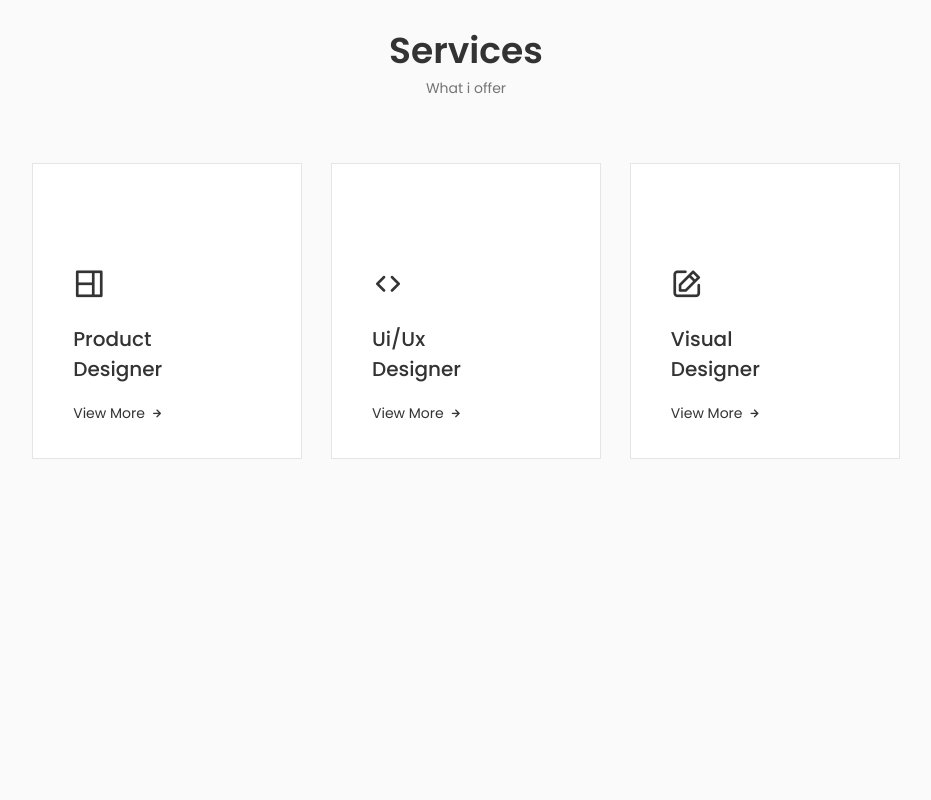
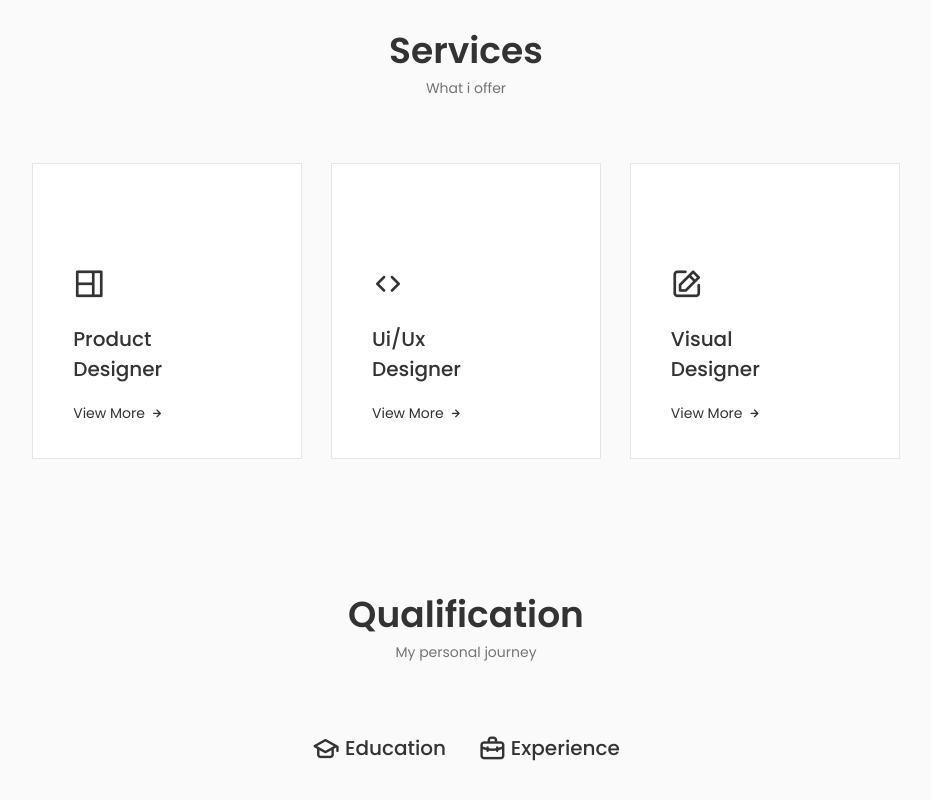
Before and after one commit to Lucas-Quiroga/my-portfolio, a React (Create React App) app: page / in a window 1280 px wide. Shown: the part 1979-2779 px from the top of the page, without its empty margins (174-1105 px from the left). Before the commit the page ends 2470 px from the top, so only its background shows below. Built offline with nearby package versions, Linux system fonts and the light colour scheme.

Commit message:
qualification me

```diff
--- a/src/App.js
+++ b/src/App.js
@@ -4,6 +4,7 @@
 import About from "./components/about/About";
 import Skills from "./components/skills/Skills";
 import Services from "./components/services/Services";
+import Qualification from "./components/qualification/Qualification";
 
 function App() {
   return (
@@ -14,6 +15,7 @@
         <About />
         <Skills />
         <Services />
+        <Qualification />
       </main>
     </div>
   );
--- /dev/null
+++ b/src/components/qualification/Qualification.jsx
@@ -0,0 +1,196 @@
+import React, { useState } from "react";
+import "./qualification.css";
+
+const Qualification = () => {
+  const [toggleState, setToggleState] = useState(0);
+
+  const toggleTab = (index) => {
+    setToggleState(index);
+  };
+  return (
+    <section className="qualification section">
+      <h2 className="section__title">Qualification</h2>
+      <span className="section__subtitle">My personal journey</span>
+
+      <div className="qualification__container container">
+        <div className="qualification__tabs">
+          <div
+            className={
+              toggleState === 1
+                ? "qualification__button qualification__active button--flex"
+                : "qualification__button button--flex"
+            }
+            onClick={() => toggleTab(1)}
+          >
+            <i className="uil uil-graduation-cap qualification__icon"></i>
+            Education
+          </div>
+
+          <div
+            className={
+              toggleState === 2
+                ? "qualification__button qualification__active button--flex"
+                : "qualification__button button--flex"
+            }
+          >
+            <i className="uil uil-briefcase-alt qualification__icon"></i>
+            Experience
+          </div>
+        </div>
+
+        <div className="qualification__sections">
+          <div
+            className={
+              toggleState === 1
+                ? "qualification__content qualification__content-active"
+                : "qualification__content"
+            }
+          >
+            <div className="qualification__data">
+              <div>
+                <h3 className="qualification__title">Web Design</h3>
+                <span className="qualification__subtitle">
+                  Argentina - On my own{" "}
+                </span>
+                <div className="qualification__calendar">
+                  <i className="uil uil-calendar-alt"></i> 2021 - Present
+                </div>
+              </div>
+              <div>
+                <span className="qualification__rounder"></span>
+                <span className="qualification__line"></span>
+              </div>
+            </div>
+
+            <div className="qualification__data">
+              <div></div>
+              <div>
+                <span className="qualification__rounder"></span>
+                <span className="qualification__line"></span>
+              </div>
+              <div>
+                <h3 className="qualification__title">Otra cosa</h3>
+                <span className="qualification__subtitle">
+                  Argentina - On my own{" "}
+                </span>
+                <div className="qualification__calendar">
+                  <i className="uil uil-calendar-alt"></i> 2021 - Present
+                </div>
+              </div>
+            </div>
+
+            <div className="qualification__data">
+              <div>
+                <h3 className="qualification__title">Web Development</h3>
+                <span className="qualification__subtitle">
+                  Argentina - On my own{" "}
+                </span>
+                <div className="qualification__calendar">
+                  <i className="uil uil-calendar-alt"></i> 2021 - Present
+                </div>
+              </div>
+              <div>
+                <span className="qualification__rounder"></span>
+                <span className="qualification__line"></span>
+              </div>
+            </div>
+
+            <div className="qualification__data">
+              <div></div>
+              <div>
+                <span className="qualification__rounder"></span>
+                <span className="qualification__line"></span>
+              </div>
+              <div>
+                <h3 className="qualification__title">UX Expert</h3>
+                <span className="qualification__subtitle">
+                  Argentina - On my own{" "}
+                </span>
+                <div className="qualification__calendar">
+                  <i className="uil uil-calendar-alt"></i> 2021 - Present
+                </div>
+              </div>
+            </div>
+          </div>
+
+          <div
+            className={
+              toggleState === 2
+                ? "qualification__content qualification__content-active"
+                : "qualification__content"
+            }
+            onClick={() => toggleTab(2)}
+          >
+            <div className="qualification__data">
+              <div>
+                <h3 className="qualification__title">Web Design</h3>
+                <span className="qualification__subtitle">
+                  Argentina - On my own{" "}
+                </span>
+                <div className="qualification__calendar">
+                  <i className="uil uil-calendar-alt"></i> 2021 - Present
+                </div>
+              </div>
+              <div>
+                <span className="qualification__rounder"></span>
+                <span className="qualification__line"></span>
+              </div>
+            </div>
+
+            <div className="qualification__data">
+              <div></div>
+              <div>
+                <span className="qualification__rounder">asdasd</span>
+                <span className="qualification__line">asdasd</span>
+              </div>
+              <div>
+                <h3 className="qualification__title">Musica</h3>
+                <span className="qualification__subtitle">
+                  Argentina - On my own{" "}
+                </span>
+                <div className="qualification__calendar">
+                  <i className="uil uil-calendar-alt"></i> 2021 - Present
+                </div>
+              </div>
+            </div>
+
+            <div className="qualification__data">
+              <div>
+                <h3 className="qualification__title">Banda</h3>
+                <span className="qualification__subtitle">
+                  Argentina - On my own{" "}
+                </span>
+                <div className="qualification__calendar">
+                  <i className="uil uil-calendar-alt"></i> 2021 - Present
+                </div>
+              </div>
+              <div>
+                <span className="qualification__rounder"></span>
+                <span className="qualification__line"></span>
+              </div>
+            </div>
+
+            <div className="qualification__data">
+              <div></div>
+              <div>
+                <span className="qualification__rounder"></span>
+                <span className="qualification__line"></span>
+              </div>
+              <div>
+                <h3 className="qualification__title">UX Expert</h3>
+                <span className="qualification__subtitle">
+                  Argentina - On my own{" "}
+                </span>
+                <div className="qualification__calendar">
+                  <i className="uil uil-calendar-alt"></i> 2021 - Present
+                </div>
+              </div>
+            </div>
+          </div>
+        </div>
+      </div>
+    </section>
+  );
+};
+
+export default Qualification;
--- /dev/null
+++ b/src/components/qualification/qualification.css
@@ -0,0 +1,81 @@
+.qualification__container{
+    max-width: 768px;
+}
+
+.qualification__tabs{
+    display: flex;
+    justify-content: center;
+    margin-bottom: var(--mb-2);
+}
+
+.qualification__button{
+    font-size: var(--h3-font-size);
+    font-weight: var(--font-medium);
+    color: var(--title-color);
+    margin: 0 var(--mb-1);
+    cursor: pointer;
+}
+
+.qualification__button:hover{
+    color: var(--title-color-dark);
+}
+
+.qualification__icon{
+    font-size: 1.8rem;
+    margin-right: var(--mb-0-25);
+}
+
+.qualification__active{
+    color: var(--title-color-dark);
+}
+
+.qualification__sections{
+    display: grid;
+    grid-template-columns: 0.5fr;
+    justify-content: center;
+}
+
+.qualification__content{
+    display: none;
+}
+
+.qualification__content-active{
+    display: block;
+}
+
+.qualification__data{
+    display: grid;
+    grid-template-columns: 1fr max-content 1fr;
+    column-gap: 1.5rem;
+}
+
+.qualification__title{
+    font-size: var(--normal-font-size);
+    font-weight: var(--font-medium);
+}
+
+.qualification__subtitle{
+    display: inline-block;
+    font-size: var(--small-font-size);
+    margin-bottom: var(--mb-1);
+}
+
+.qualification__calendar{
+    font-size: var(--small-font-size)
+}
+
+.qualification__rounder{
+    display: inline-block;
+    width: 13px;
+    height: 13px;
+    background-color: var(--text-color);
+    border-radius: 50%;
+}
+
+.qualification__line{
+    display: block;
+    width: 1px;
+    height: 100%;
+    background-color: var(--text-color);
+    transform: translate(6px, -7px);
+}
```
